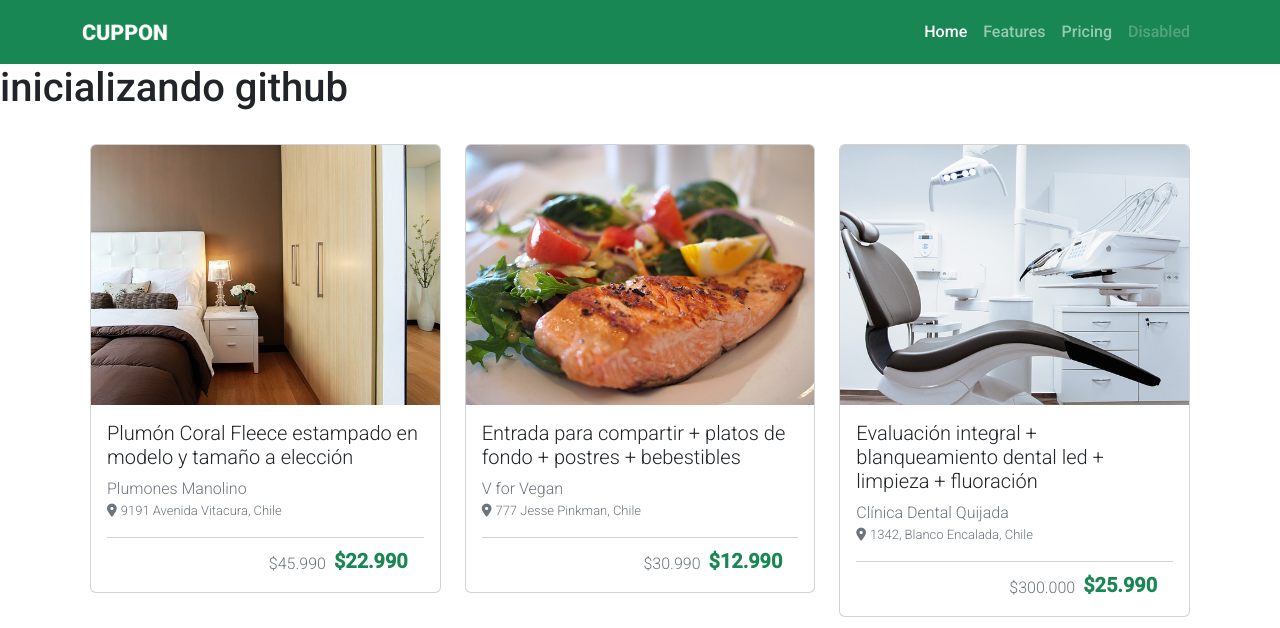
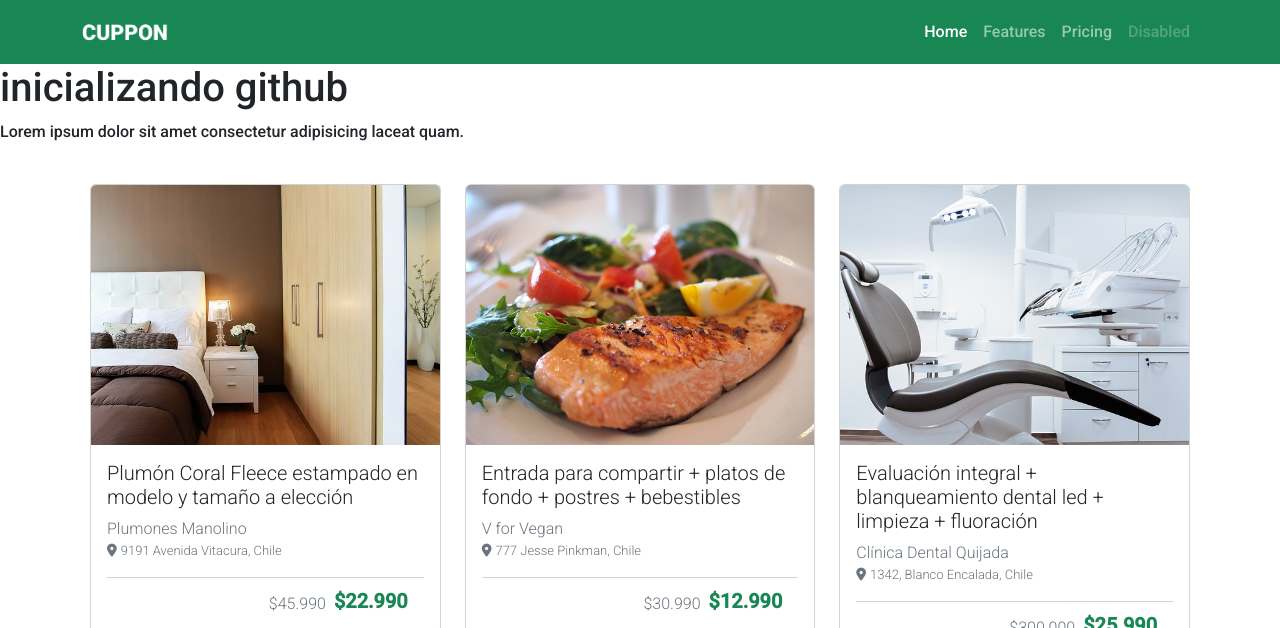
Before and after one commit to angienaveaj/DesafioLatam_G60, a plain HTML site: page desafios/Desafio_Cupon/index.html in a window 1280 px wide. Shown: the top 628 px of the page. Drawn offline with nearby package versions, Linux system fonts and the light colour scheme.

Commit message:
mi comentario 4

```diff
--- a/desafios/Desafio_Cupon/index.html
+++ b/desafios/Desafio_Cupon/index.html
@@ -42,6 +42,7 @@
     </nav>
   </div>
   <h1>inicializando github</h1>
+  <p>Lorem ipsum dolor sit amet consectetur adipisicing laceat quam.</p>
   <main class="container">
     <!--seccion card 1-->
     <div class="row d-flex justify-content-between mt-2 gy-4 px-2">
```
